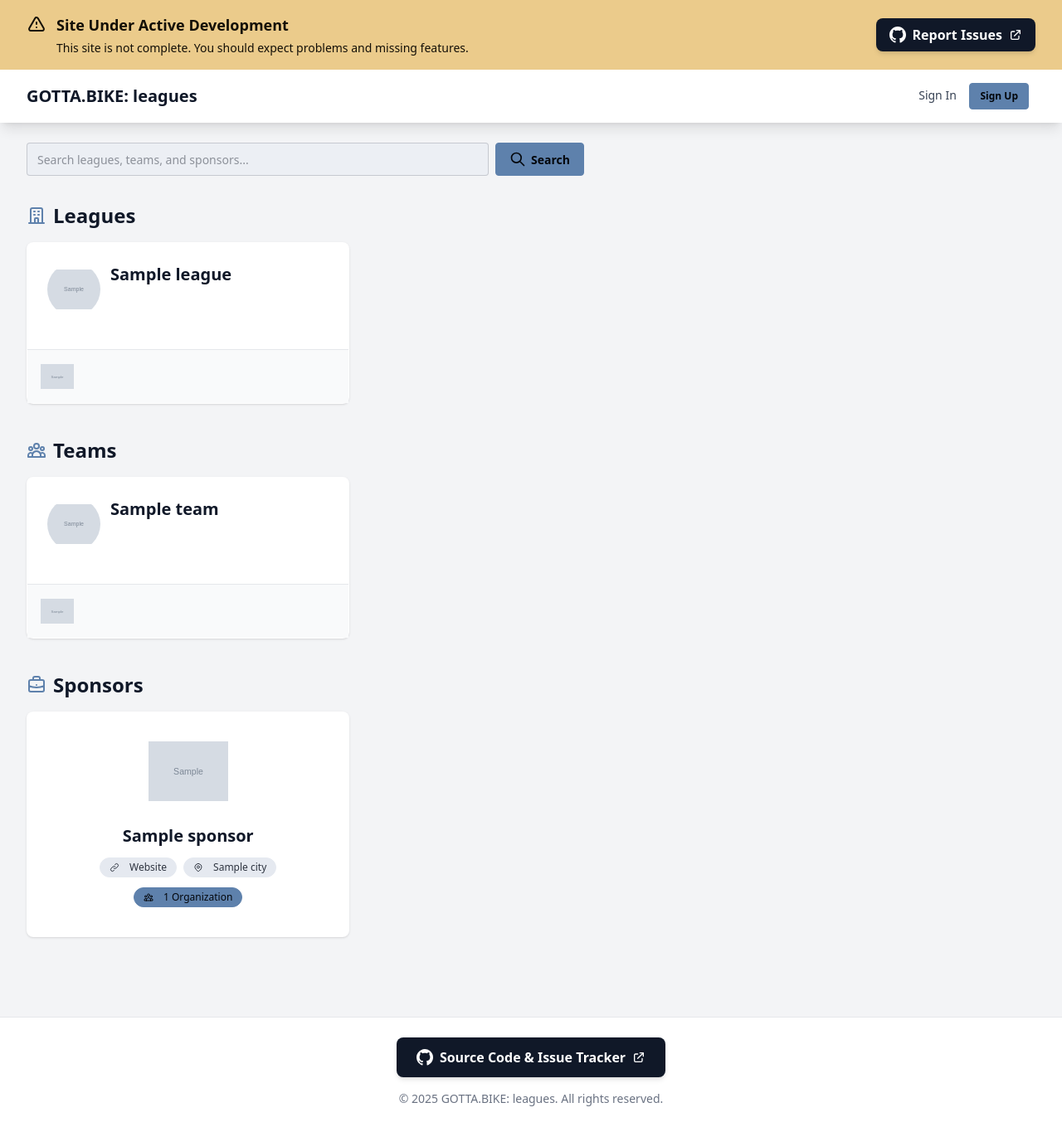
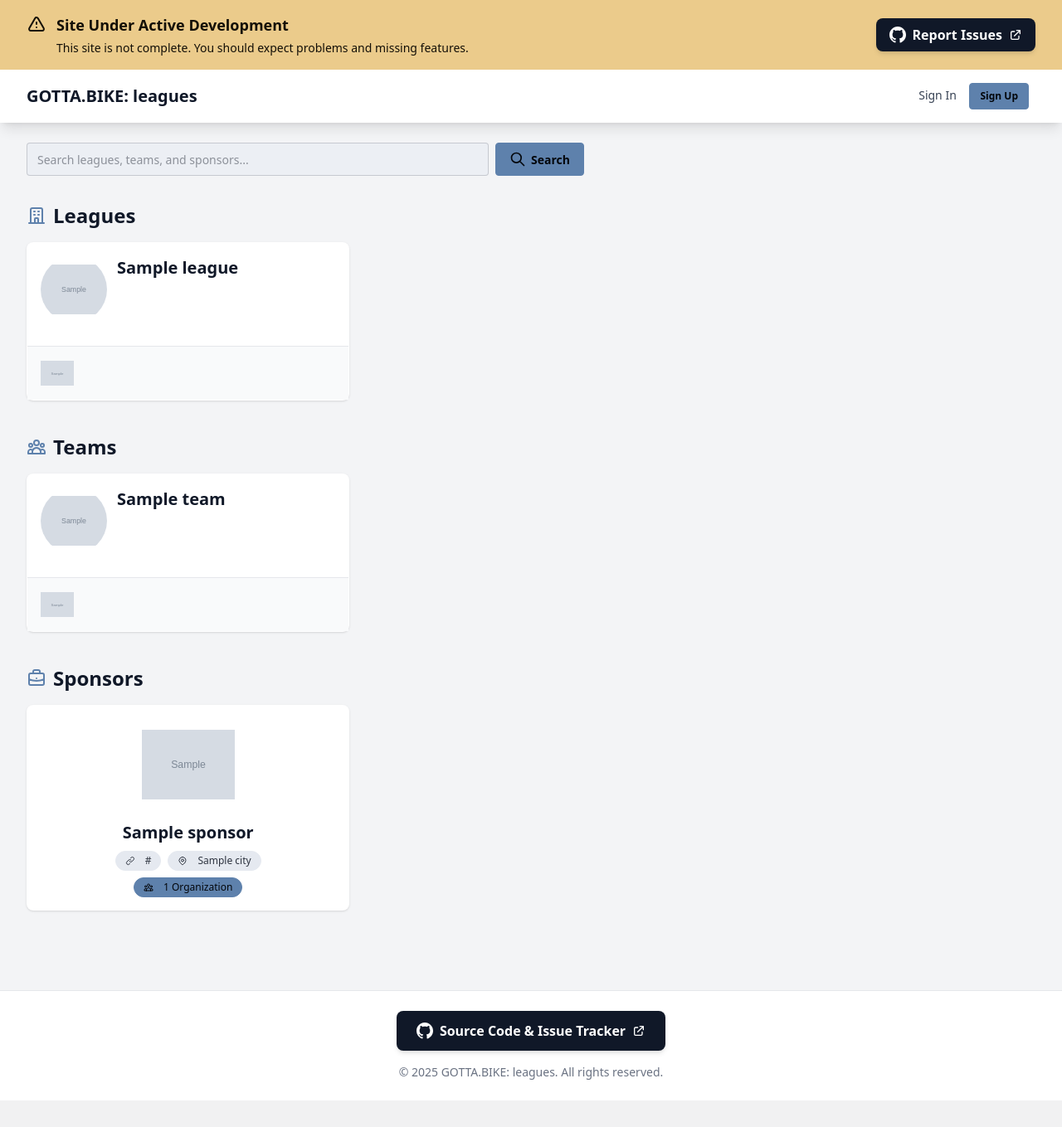
Before and after one commit to vincentdavis/league_gotta_bike, a Django app: template apps/organizations/templates/organizations/league_list.html in a window 1280 px wide. Shown: the whole page at 83% size. After the commit the page ends 1327 px from the top, so only its background shows below. Run offline with Django 5.2, Linux system fonts and the light colour scheme; the template is opened without the code that fills it: most values are stand-ins (such as "Sample title", 1, 10 or a date in 2020); grey boxes marked "Sample" are stand-in pictures; style sheets or scripts are compiled from the project's sources.

Commit message:
reduce padding on cards

```diff
--- a/apps/organizations/templates/organizations/_organization_card.html
+++ b/apps/organizations/templates/organizations/_organization_card.html
@@ -3,13 +3,13 @@
 {# Parameters: organization (required), permission_level (optional) #}
 
 <div class="bg-white overflow-visible shadow rounded-lg hover:shadow-lg transition-all duration-300 flex flex-col {% if permission_level %}border-l-4 border {% if permission_level == 'owner' %}border-primary{% elif permission_level == 'admin' %}border-success{% elif permission_level == 'manager' %}border-info{% else %}border-gray-300{% endif %}{% else %}border border-transparent hover:border-primary{% endif %}">
-    <div class="p-6 flex-1">
+    <div class="p-4 flex-1">
         <!-- Logo and Name - Left Aligned -->
-        <div class="flex items-start justify-between mb-4">
+        <div class="flex items-start justify-between mb-3">
             <div class="flex items-start gap-3">
                 <img src="{% if organization.logo %}{{ organization.logo.url }}{% else %}{% static 'images/Default_League.png' %}{% endif %}"
                      alt="{{ organization.name }}"
-                     class="h-16 w-16 rounded-full object-contain">
+                     class="h-20 w-20 rounded-full object-contain">
                 <div>
                     <h3 class="text-xl font-semibold mb-1">
                         <a href="{{ organization.get_absolute_url }}" class="text-gray-900 hover:text-primary">
--- a/apps/sponsors/templates/sponsors/_sponsor_card.html
+++ b/apps/sponsors/templates/sponsors/_sponsor_card.html
@@ -1,14 +1,14 @@
 {% load static %}
 
 <a href="{{ sponsor.get_absolute_url }}" class="bg-white overflow-hidden shadow rounded-lg hover:shadow-xl transition-all duration-300 block">
-    <div class="p-6">
+    <div class="p-4">
         <!-- Logo -->
-        <div class="flex justify-center mb-4">
+        <div class="flex justify-center mb-3">
             {% if sponsor.logo %}
-                <img src="{{ sponsor.logo.url }}" alt="{{ sponsor.name }}" class="h-24 w-24 object-contain">
+                <img src="{{ sponsor.logo.url }}" alt="{{ sponsor.name }}" class="h-28 w-28 object-contain">
             {% else %}
-                <div class="h-24 w-24 flex items-center justify-center bg-gray-100 rounded-lg">
-                    <svg xmlns="http://www.w3.org/2000/svg" class="h-12 w-12 text-gray-400" fill="none" viewBox="0 0 24 24" stroke="currentColor">
+                <div class="h-28 w-28 flex items-center justify-center bg-gray-100 rounded-lg">
+                    <svg xmlns="http://www.w3.org/2000/svg" class="h-14 w-14 text-gray-400" fill="none" viewBox="0 0 24 24" stroke="currentColor">
                         <path stroke-linecap="round" stroke-linejoin="round" stroke-width="2" d="M21 13.255A23.931 23.931 0 0112 15c-3.183 0-6.22-.62-9-1.745M16 6V4a2 2 0 00-2-2h-4a2 2 0 00-2 2v2m4 6h.01M5 20h14a2 2 0 002-2V8a2 2 0 00-2-2H5a2 2 0 00-2 2v10a2 2 0 002 2z" />
                     </svg>
                 </div>
@@ -16,19 +16,19 @@
         </div>
 
         <!-- Name -->
-        <h3 class="text-xl font-semibold text-gray-900 mb-3 text-center">
+        <h3 class="text-xl font-semibold text-gray-900 mb-2 text-center">
             {{ sponsor.name }}
         </h3>
 
         <!-- Badges Row -->
-        <div class="flex flex-wrap justify-center gap-2 mb-3">
+        <div class="flex flex-wrap justify-center gap-2 mb-2">
             <!-- Website Badge -->
             {% if sponsor.url %}
             <span class="badge badge-ghost text-xs">
                 <svg xmlns="http://www.w3.org/2000/svg" class="h-3 w-3 mr-1" fill="none" viewBox="0 0 24 24" stroke="currentColor">
                     <path stroke-linecap="round" stroke-linejoin="round" stroke-width="2" d="M13.828 10.172a4 4 0 00-5.656 0l-4 4a4 4 0 105.656 5.656l1.102-1.101m-.758-4.899a4 4 0 005.656 0l4-4a4 4 0 00-5.656-5.656l-1.1 1.1" />
                 </svg>
-                Website
+                {{ sponsor.url|slice:":30" }}{% if sponsor.url|length > 30 %}...{% endif %}
             </span>
             {% endif %}
 
@@ -46,7 +46,7 @@
 
         <!-- Organizations Sponsored -->
         {% if org_count %}
-        <div class="flex justify-center mb-3">
+        <div class="flex justify-center">
             <span class="badge badge-primary text-xs">
                 <svg xmlns="http://www.w3.org/2000/svg" class="h-3 w-3 mr-1" fill="none" viewBox="0 0 24 24" stroke="currentColor">
                     <path stroke-linecap="round" stroke-linejoin="round" stroke-width="2" d="M17 20h5v-2a3 3 0 00-5.356-1.857M17 20H7m10 0v-2c0-.656-.126-1.283-.356-1.857M7 20H2v-2a3 3 0 015.356-1.857M7 20v-2c0-.656.126-1.283.356-1.857m0 0a5.002 5.002 0 019.288 0M15 7a3 3 0 11-6 0 3 3 0 016 0zm6 3a2 2 0 11-4 0 2 2 0 014 0zM7 10a2 2 0 11-4 0 2 2 0 014 0z" />
@@ -55,13 +55,13 @@
             </span>
         </div>
         {% elif sponsor.organization %}
-        <div class="flex justify-center mb-3">
+        <div class="flex justify-center">
             <span class="badge badge-info text-xs">
                 {{ sponsor.organization.name }}
             </span>
         </div>
         {% elif sponsor.is_global %}
-        <div class="flex justify-center mb-3">
+        <div class="flex justify-center">
             <span class="badge badge-accent text-xs">
                 Global Sponsor
             </span>
```
